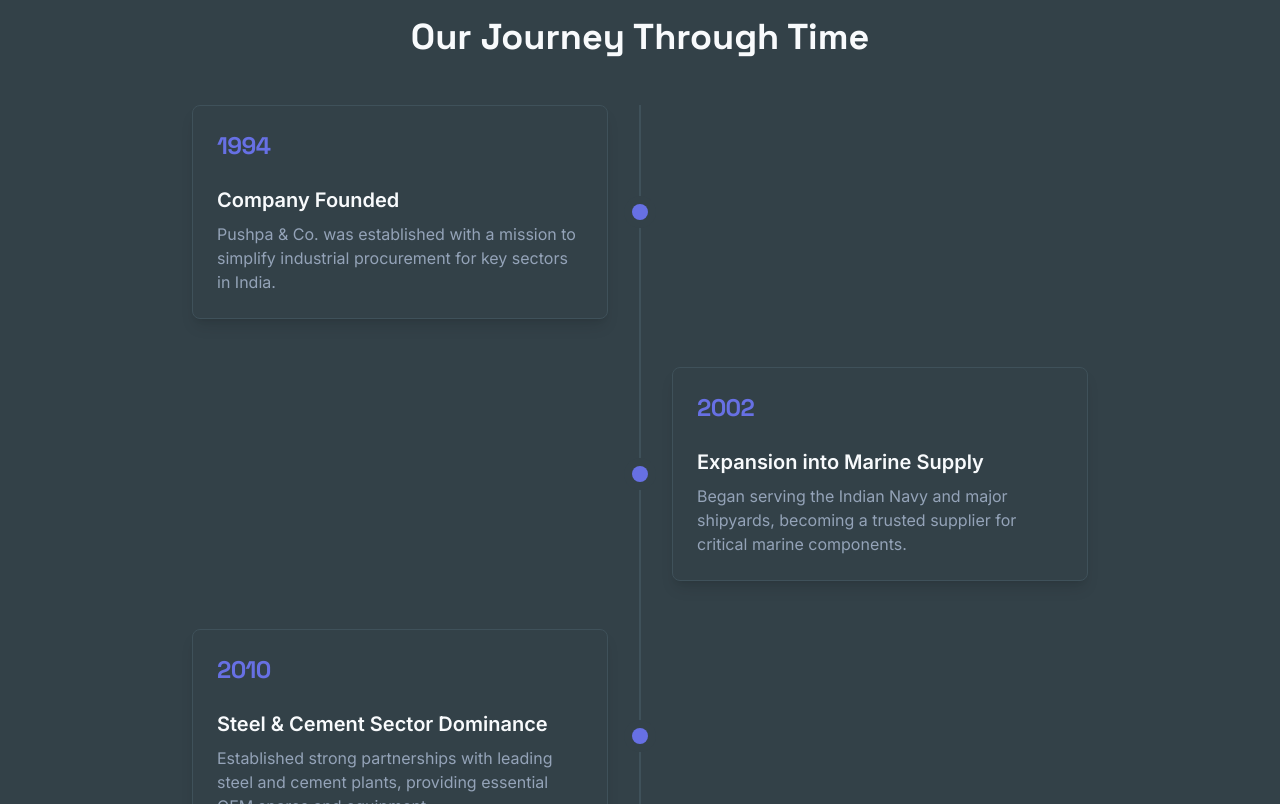
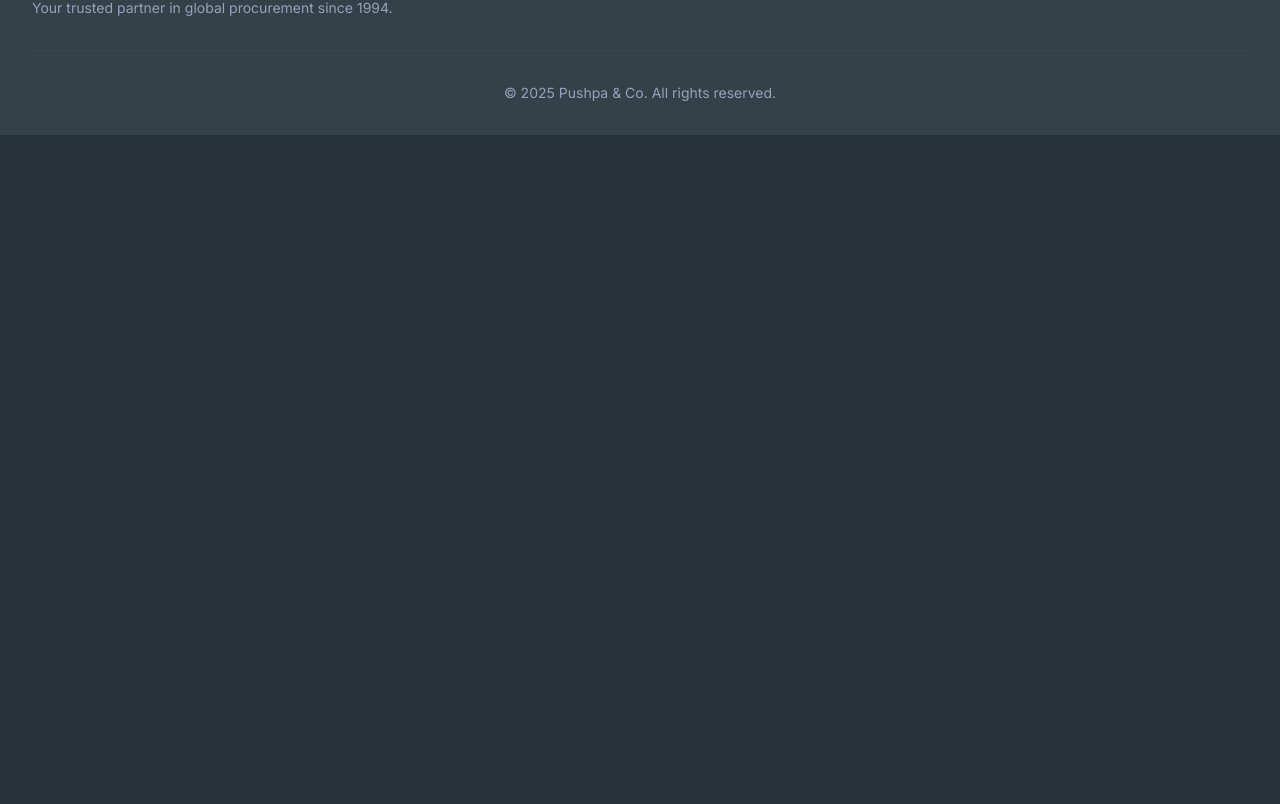
Before and after one commit to LuminousMayank/Pushpa, a Next.js app: page /about in a window 1280 px wide. Shown: the part 976-1780 px from the top of the page. After the commit the page ends 1111 px from the top, so only its background shows below. Built offline with nearby package versions, Linux system fonts and the light colour scheme.

Commit message:
We can't have the Our Journey Through Time part in the about page as it

```diff
--- a/src/app/about/page.tsx
+++ b/src/app/about/page.tsx
@@ -19,39 +19,6 @@ const values = [
     title: 'Customer-Centric Approach',
     description:
       'Your success is our priority. We work closely with you to understand your unique needs and provide tailored procurement solutions.',
-  },
-];
-
-const timeline = [
-  {
-    year: '1994',
-    title: 'Company Founded',
-    description:
-      'Pushpa & Co. was established with a mission to simplify industrial procurement for key sectors in India.',
-  },
-  {
-    year: '2002',
-    title: 'Expansion into Marine Supply',
-    description:
-      'Began serving the Indian Navy and major shipyards, becoming a trusted supplier for critical marine components.',
-  },
-  {
-    year: '2010',
-    title: 'Steel & Cement Sector Dominance',
-    description:
-      'Established strong partnerships with leading steel and cement plants, providing essential OEM spares and equipment.',
-  },
-  {
-    year: '2018',
-    title: 'Global Network Solidified',
-    description:
-      'Expanded our international sourcing network, enabling faster procurement from Europe, Asia, and North America.',
-  },
-  {
-    year: '2024',
-    title: '30 Years of Excellence',
-    description:
-      'Celebrating three decades of industry leadership, continuous growth, and unwavering commitment to our clients.',
   },
 ];
 
@@ -90,53 +57,6 @@ export default function AboutPage() {
           </div>
         </div>
       </section>
-
-      {/* Timeline Section */}
-      <section className="bg-card py-16 md:py-24">
-        <div className="container mx-auto">
-          <div className="mx-auto max-w-4xl">
-            <h2 className="mb-12 text-center font-headline text-3xl font-bold sm:text-4xl">
-              Our Journey Through Time
-            </h2>
-            <div className="relative">
-              <div className="absolute left-1/2 top-0 h-full w-0.5 -translate-x-1/2 bg-border"></div>
-              {timeline.map((item, index) => (
-                <div
-                  key={item.year}
-                  className={`relative mb-12 flex w-full items-center ${
-                    index % 2 === 0 ? 'justify-start' : 'justify-end'
-                  }`}
-                >
-                  <div
-                    className={`relative w-1/2 ${
-                      index % 2 === 0 ? 'pr-8' : 'pl-8'
-                    }`}
-                  >
-                    <Card className="shadow-lg">
-                      <CardHeader>
-                        <CardTitle className="flex items-baseline justify-between">
-                          <span className="font-headline text-2xl font-bold text-primary">
-                            {item.year}
-                          </span>
-                        </CardTitle>
-                      </CardHeader>
-                      <CardContent>
-                        <h4 className="mb-2 text-xl font-semibold">
-                          {item.title}
-                        </h4>
-                        <p className="text-muted-foreground">
-                          {item.description}
-                        </p>
-                      </CardContent>
-                    </Card>
-                  </div>
-                  <div className="absolute left-1/2 top-1/2 z-10 h-4 w-4 -translate-x-1/2 -translate-y-1/2 rounded-full bg-primary ring-8 ring-card"></div>
-                </div>
-              ))}
-            </div>
-          </div>
-        </div>
-      </section>
     </div>
   );
 }
```
